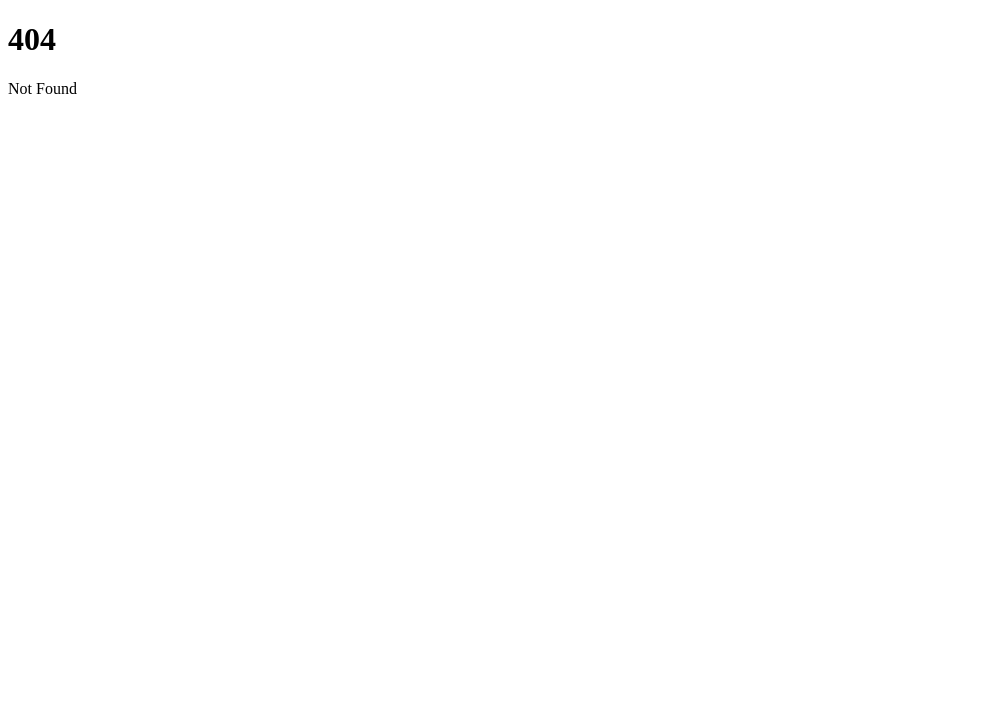
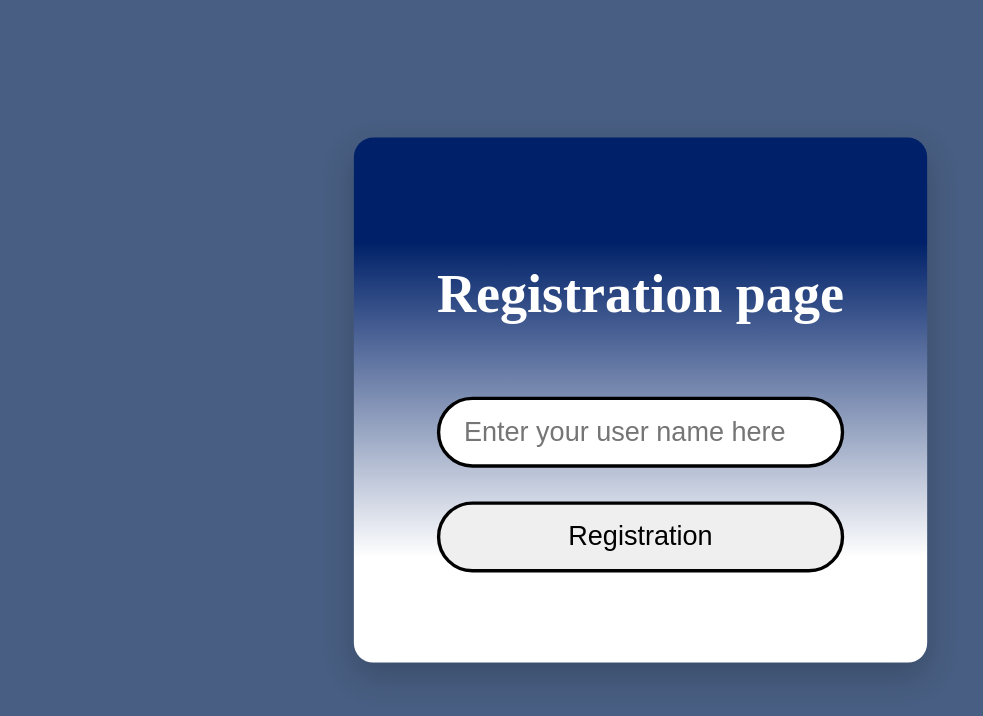
Before and after one commit to 6gDav/Shat, a SvelteKit app in the folder hosted/: page /pages/Login in a window 1280 px wide. Before the commit this address had no page. Shown: the top 716 px of the page, without its empty margins (0-983 px from the left). Built offline with nearby package versions, Linux system fonts and the light colour scheme.

Commit message:
refactor/style: ligin page got a new folder and css updated

```diff
--- a/hosted/src/routes/+page.svelte
+++ b/hosted/src/routes/+page.svelte
@@ -1,6 +1,6 @@
 <script lang="ts">
     import "../app.css";
-    import LoginPage from "./pages/login.svelte"
+    import LoginPage from "./pages/Login/+page.svelte"
 </script>
 
 <main>
--- a/hosted/src/routes/pages/Dasboard/+page.svelte
+++ b/hosted/src/routes/pages/Dasboard/+page.svelte
@@ -1 +1,2 @@
 <h1>Hello in dashboard</h1>
+<p>asd</p>
--- a/hosted/src/routes/pages/login.svelte
+++ b/hosted/src/routes/pages/Login/+page.svelte
@@ -1,6 +1,6 @@
 <script lang="ts">
     import { goto } from "$app/navigation";
-    import ActivityIndicator from "../components/activityindicator.svelte";
+    import ActivityIndicator from "../../components/activityindicator.svelte";
 
     let nameText = $state<string>();
     let runActivityIndicator = $state<boolean>(false);
@@ -62,12 +62,16 @@
 </div>
 
 <style>
+    :global(html, body) {
+        height: 100%;
+        margin: 0;
+    }
+
     :global(body) {
         display: flex;
         justify-content: center;
         align-items: center;
         min-height: 100vh;
-        margin: 0;
         background-color: #485e82;
     }
 
```
